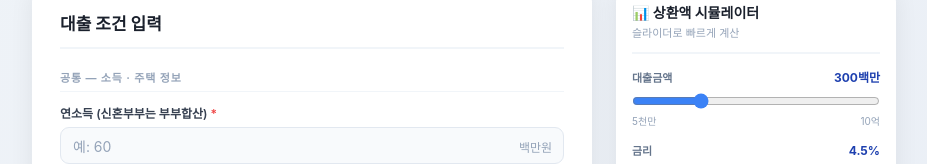
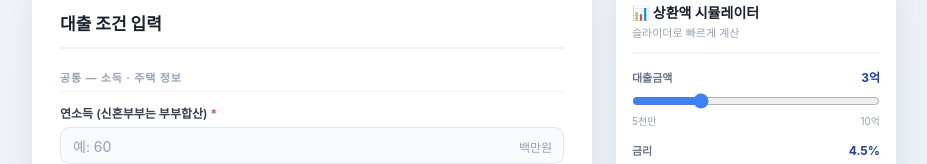
Before and after one commit to paul0422/loan, a React (Vite) app: page / in a window 1280 px wide. Shown: the part 300-464 px from the top of the page, without its empty margins (328-1255 px from the left). Built offline with nearby package versions, Linux system fonts and the light colour scheme; a web font is replaced by a local one.

Commit message:
fix: 금액 단위 백만 표기를 억 단위로 변경

```diff
--- a/src/components/PaymentSimulator.jsx
+++ b/src/components/PaymentSimulator.jsx
@@ -3,6 +3,11 @@ import { useState, useMemo } from 'react'
 function formatKRW(v) {
   if (!v || isNaN(v)) return '-'
   return '₩' + Math.round(v).toLocaleString('ko-KR')
+}
+
+function toEok(amountInMillion) {
+  const v = amountInMillion / 100
+  return v % 1 === 0 ? `${v}억` : `${v.toFixed(1)}억`
 }
 
 function calcMonthly(principal, annualRate, years) {
@@ -32,7 +37,7 @@ export default function PaymentSimulator() {
       <div style={S.field}>
         <div style={S.row}>
           <span style={S.label}>대출금액</span>
-          <span style={S.val}>{amount.toLocaleString()}백만</span>
+          <span style={S.val}>{toEok(amount)}</span>
         </div>
         <input type="range" min={50} max={1000} step={10} value={amount}
           onChange={e => setAmount(+e.target.value)} style={S.slider} />
--- a/src/components/RecentHistory.jsx
+++ b/src/components/RecentHistory.jsx
@@ -1,6 +1,11 @@
 function formatKRW(v) {
   if (!v || isNaN(v)) return '-'
   return '₩' + Math.round(v).toLocaleString('ko-KR')
+}
+
+function toEok(won) {
+  const v = won / 100_000_000
+  return v % 1 === 0 ? `${v}억` : `${v.toFixed(1)}억`
 }
 
 function timeAgo(ts) {
@@ -34,7 +39,7 @@ export default function RecentHistory({ history, onLoad, onClear }) {
           return (
             <div key={entry.id} style={S.item}>
               <div style={S.itemTop}>
-                <span style={S.price}>매매가 {Math.round(inputs.salePrice / 1_000_000).toLocaleString()}백만</span>
+                <span style={S.price}>매매가 {toEok(inputs.salePrice)}</span>
                 <span style={S.time}>{timeAgo(entry.timestamp)}</span>
               </div>
               <div style={S.results}>
```
